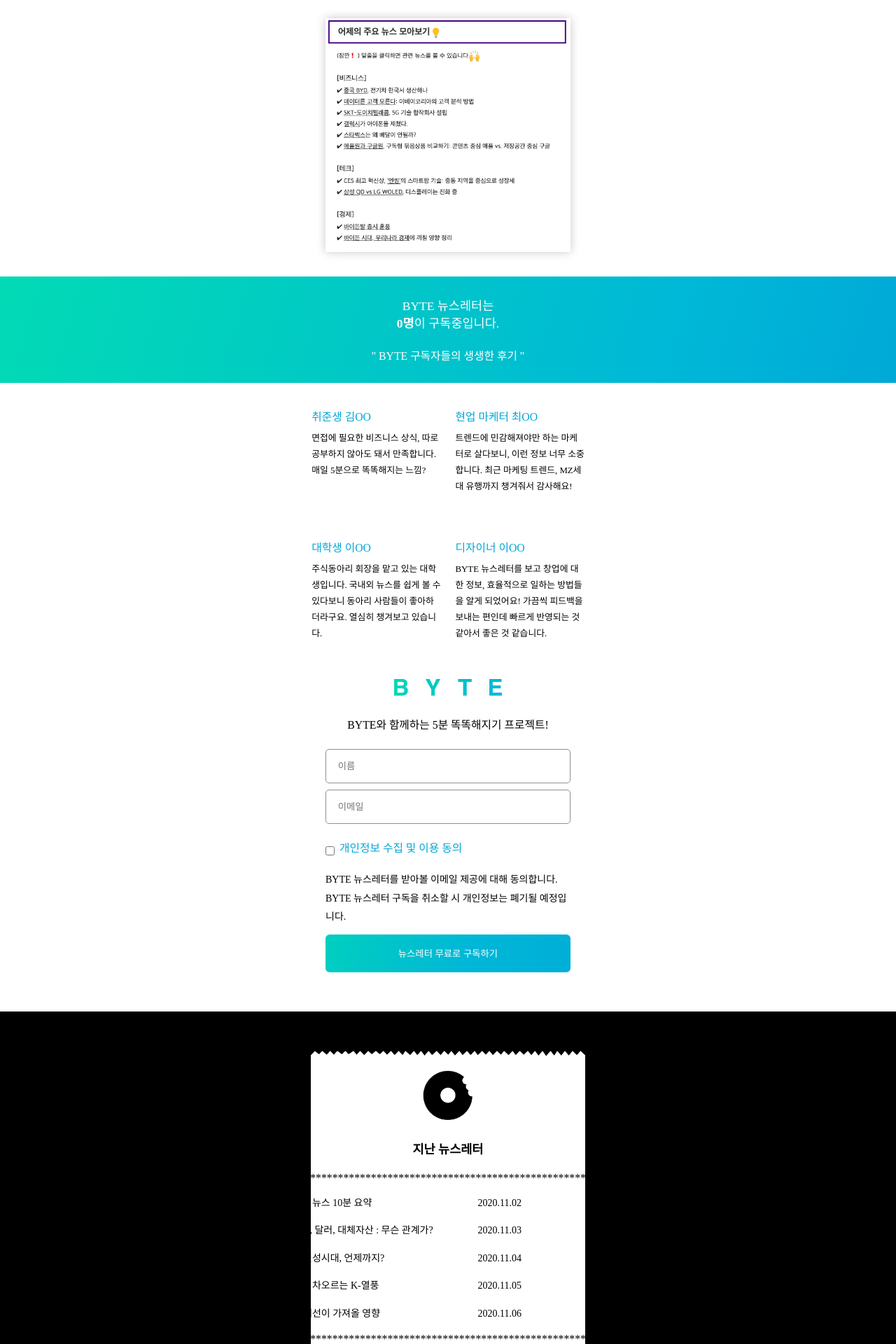
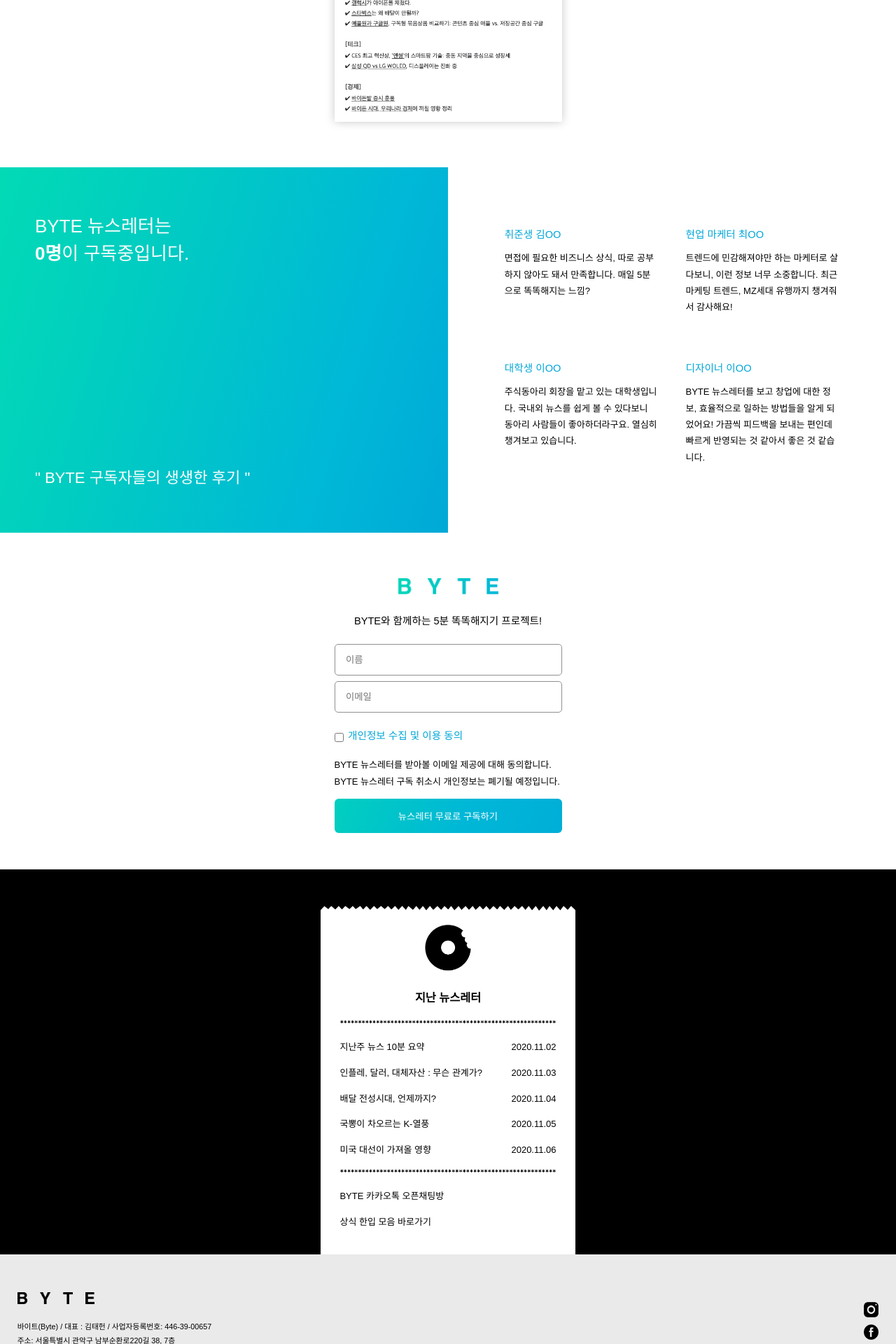
Before and after one commit to suuuum36/BYTE-web, a Django app: page / in a window 1280 px wide. Shown: the part 2040-3960 px from the top of the page at 70% size. Run offline with Django 3.2, Linux system fonts and the light colour scheme; data that the repository does not hold is empty; some web fonts are replaced.

Commit message:
마무리 필요

```diff
--- a/BYTEWeb/main/static/main/index.css
+++ b/BYTEWeb/main/static/main/index.css
@@ -1,6 +1,7 @@
 * {
     margin: 0;
     padding: 0;
+    font-family: 'NanumSquare', sans-serif !important;
 }
 
 html {
@@ -9,11 +10,17 @@ html {
 }
 
 /*웹*/
-@media (min-width: 1080px) {
+@media (min-width: 1080px) and (max-width:1299px) {
 html {
-    font-size: 14px;
+    font-size: 13px;
 }
 }
+
+@media (min-width: 1300px) {
+    html {
+        font-size: 15px;
+    }
+    }
 
 /*아이폰5이하*/
 @media (max-width : 320px) {
@@ -53,12 +60,12 @@ section.header {
 }
 
 .n {
-    width: 18.5rem;
+    width: 20rem;
     display: flex;
     justify-content: space-between;
     margin: 0 auto;
-    margin-top: 2.4rem;
-    margin-bottom: 0.5rem;
+    margin-top: 2.7rem;
+    margin-bottom: 0.9rem;
     cursor: pointer;
 }
 
@@ -75,7 +82,7 @@ section.header {
 }
 
 .deco-line {
-    width: 20.41rem;
+    width: 22rem;
     height: 2px;
     background-image: linear-gradient(to right, #02dab6, #01cfbf 23%, #00b7d7 61%, #00a6d7);
     border-radius: 1.14px;
@@ -281,26 +288,34 @@ section.header {
 }
 
 .deco {
-    text-align: center;
+    width: 23.78rem;
     margin-bottom: 0.5rem;
     margin-top: 0.5rem;
+    margin-right: auto;
+    margin-left: auto;
+}
+
+.deco > img {
+    width: 100%;
+    height: auto;
 }
 
 .daily_byte {
     margin-top: 1.5rem;
 }
 
-.daily_byte > a {
+
+.daily_byte > .news_links > a {
     display: flex;
     color: black;
     text-decoration: none;
     text-emphasis: none;
+    justify-content: space-between;
 }
 
 .news_t {
     min-width: 17rem;
     line-height: 2.83;
-    margin-right: 2.91rem;
     font-size: 1rem;
 }
 
@@ -345,6 +360,7 @@ section.header {
 .f-description {
     font-size: 0.83rem;
     line-height: 1.9;
+    font-weight: 500;
 }
 
 .sns-link {
@@ -404,3 +420,89 @@ section.header {
     font-size: 1rem;
     margin-left: 0.5rem;
 }
+
+
+/*1080 이상일 때 리뷰 섹션 */
+
+@media (min-width:1080px) {
+
+    .review {
+        display: flex;
+        margin-top: 5rem;
+        margin-bottom: 5rem;
+    }
+
+    .r-header {
+        position: relative;
+        width: 50%;
+        background-image: linear-gradient(107deg, #02dab6 1%, #01cec0 28%, #00b8d7 74%, #00a7d7 104%, #00a6d7 107%);
+        color: white;
+        margin: 0;
+        padding: 0;
+        height: 40.15rem;
+
+    }
+
+    .r-h-1 {
+        position: absolute;
+        font-size: 2rem;
+        text-align: initial;
+        line-height: 1.5;
+        top: 5rem;
+        left: 3.84rem;
+    }
+
+    .r-h-1 > div {
+        display: flex;
+        width: fit-content;
+        text-align: initial;
+        margin: 0;
+    }
+
+    .r-h-2 {
+        position: absolute;
+        font-size: 1.7rem;
+        text-align: initial;
+        left: 3.84rem;
+        bottom: 5rem;
+    }
+
+    .r2 {
+        display: grid;
+        grid-template-columns: 16.9rem 16.9rem;
+        grid-template-rows: 1.7rem 11rem 1.7rem 10rem;
+        gap: 1rem 3rem;
+        width: fit-content;
+        font-size: 1rem;
+        line-height: 1.8;
+        margin: auto;
+    }
+
+    .r2-person {
+        color: #00a6d7;
+        font-size: 1.125rem;
+    }
+}
+
+
+@media (min-width:1530px) {
+    .r-header {
+        height: 45rem;
+    }
+
+    .r2 {
+    display: grid;
+    grid-template-columns: 22.2rem 22.2rem;
+    grid-template-rows: 1.86rem 16.33rem 1.86rem 10rem;
+    gap: 1.76rem 3rem;
+    width: fit-content;
+    font-size: 1.2rem;
+    line-height: 1.8;
+    margin: auto;
+    }
+
+    .r2-person {
+        color: #00a6d7;
+        font-size: 1.3rem;
+    }
+}
--- a/BYTEWeb/main/templates/main/index.html
+++ b/BYTEWeb/main/templates/main/index.html
@@ -6,6 +6,7 @@
         <link rel = "stylesheet" href = "{%static 'main/index.css'%}">
         <meta name="viewport" content="width=device-width, initial-scale=1.0">
         <script src="{% static 'main/index.js' %}"></script>
+        <link rel="stylesheet" type="text/css" href="https://cdn.rawgit.com/moonspam/NanumSquare/master/nanumsquare.css">
     </head>
 
     <body>
@@ -71,7 +72,7 @@
                         </div>
                         <div class = "agree-info">
                             BYTE 뉴스레터를 받아볼 이메일 제공에 대해 동의합니다.
-                            BYTE 뉴스레터 구독을 취소할 시 개인정보는 폐기될 예정입니다.
+                            BYTE 뉴스레터 구독 취소시 개인정보는 폐기될 예정입니다.
                         </div>
                         <input type = "submit" id = "submit" value = "뉴스레터 무료로 구독하기"></input>
                     </form>
@@ -128,7 +129,6 @@
                         <p>이 구독중입니다.</p>
                     </div>
                 </div>
-
                 <div class = "r-h-2">
                     " BYTE 구독자들의 생생한 후기 "
                 </div>
@@ -172,7 +172,7 @@
                     </div>
                     <div class = "agree-info">
                         BYTE 뉴스레터를 받아볼 이메일 제공에 대해 동의합니다.
-                        BYTE 뉴스레터 구독을 취소할 시 개인정보는 폐기될 예정입니다.
+                        BYTE 뉴스레터 구독 취소시 개인정보는 폐기될 예정입니다.
                     </div>
                     <input type = "submit" id = "submit" value = "뉴스레터 무료로 구독하기"></input>
                 </form>
@@ -190,7 +190,10 @@
                     <div class = "d-title" style = "color: black;">지난 뉴스레터</div>
 
                     <div class = "daily_byte">
-                        <div class = "deco"> ************************************************************ </div>
+                        <div class = "deco">
+                            <img src = "{% static 'main/img/deco-line.png' %}">
+                        </div>
+                        <div class = "news_links">
                             <a href = "https://stibee.com/api/v1.0/emails/share/Qy0MSCtVeJbRIFExsvgUx344PpzlqQ==">
                                 <div class = "news_t">지난주 뉴스 10분 요약</div>
                                 <div class = "news_d">2020.11.02 </div>
@@ -211,7 +214,9 @@
                                 <div class = "news_t">미국 대선이 가져올 영향</div>
                                 <div class = "news_d">2020.11.06 </div>
                             </a>
-                        <div class = "deco"> ************************************************************ </div>
+                            <div class = "deco">
+                                <img src = "{% static 'main/img/deco-line.png' %}">
+                            </div>
 
                             <a href = "https://open.kakao.com/o/g8HbQqqc">
                                 <div class = "news_t" >BYTE 카카오톡 오픈채팅방</div>
@@ -220,6 +225,7 @@
                             <a href = "https://www.notion.so/monthlycloset/c32a6a840d7044e4b8a9aa92b21a7b3e?v=68467dc798894de49fc0816b755e3b77">
                                 <div class = "news_t">상식 한입 모음 바로가기</div>
                             </a>
+                        </div>
 
                     </div>
                 </div>
```
Also changed, not shown: BYTEWeb/main/static/main/img/deco-line.png (added). Lines whose indentation alone changed are shown as unchanged.
